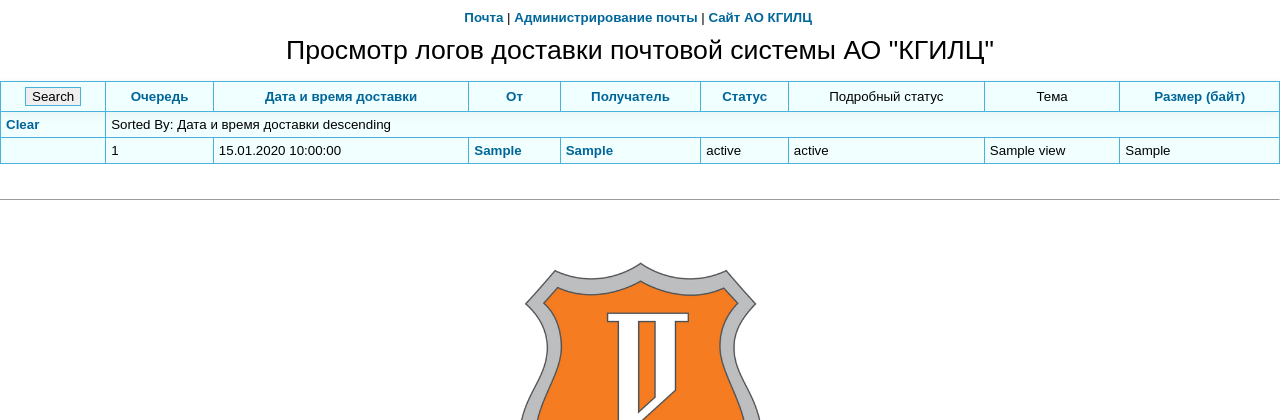
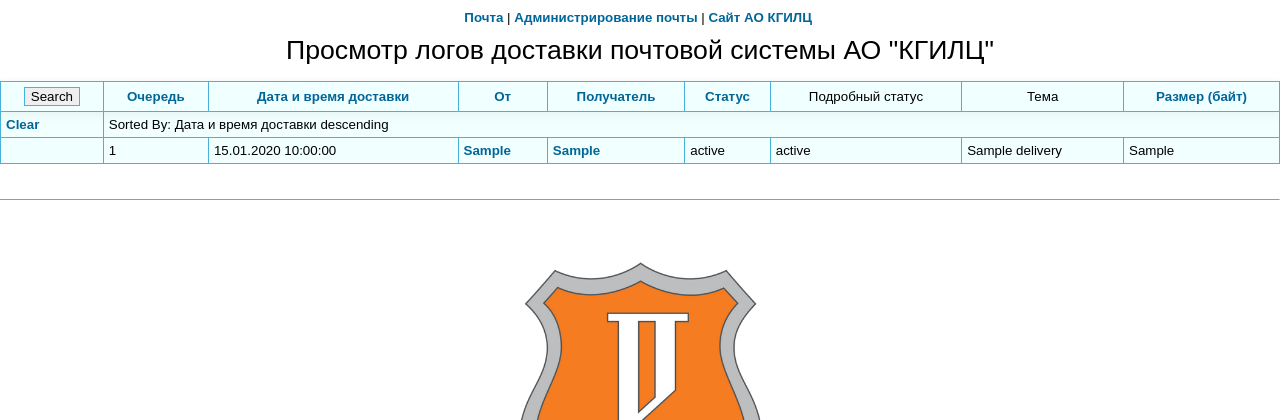
Before and after one commit to drlight17/postfix-log-viewer, a PHP site: page / in a window 1280 px wide. Shown: the top 420 px of the page. Run offline with PHP 8.4, Linux system fonts and the light colour scheme; tables that the repository leaves empty or names only in its code hold one stand-in row (values such as "Sample post"); data that the repository does not hold is empty.

Commit message:
Update index.php

```diff
--- a/web/index.php
+++ b/web/index.php
@@ -122,7 +122,7 @@ $opts['hn'] = 'localhost';
 $opts['un'] = 'postfix';
 $opts['pw'] = '12345';
 $opts['db'] = 'postfix_logs';
-$opts['tb'] = 'pfmaillog2db_view';
+$opts['tb'] = 'pfmaillog2db_deliveries';
 
 // Name of field which is the unique key
 $opts['key'] = 'id';
```
